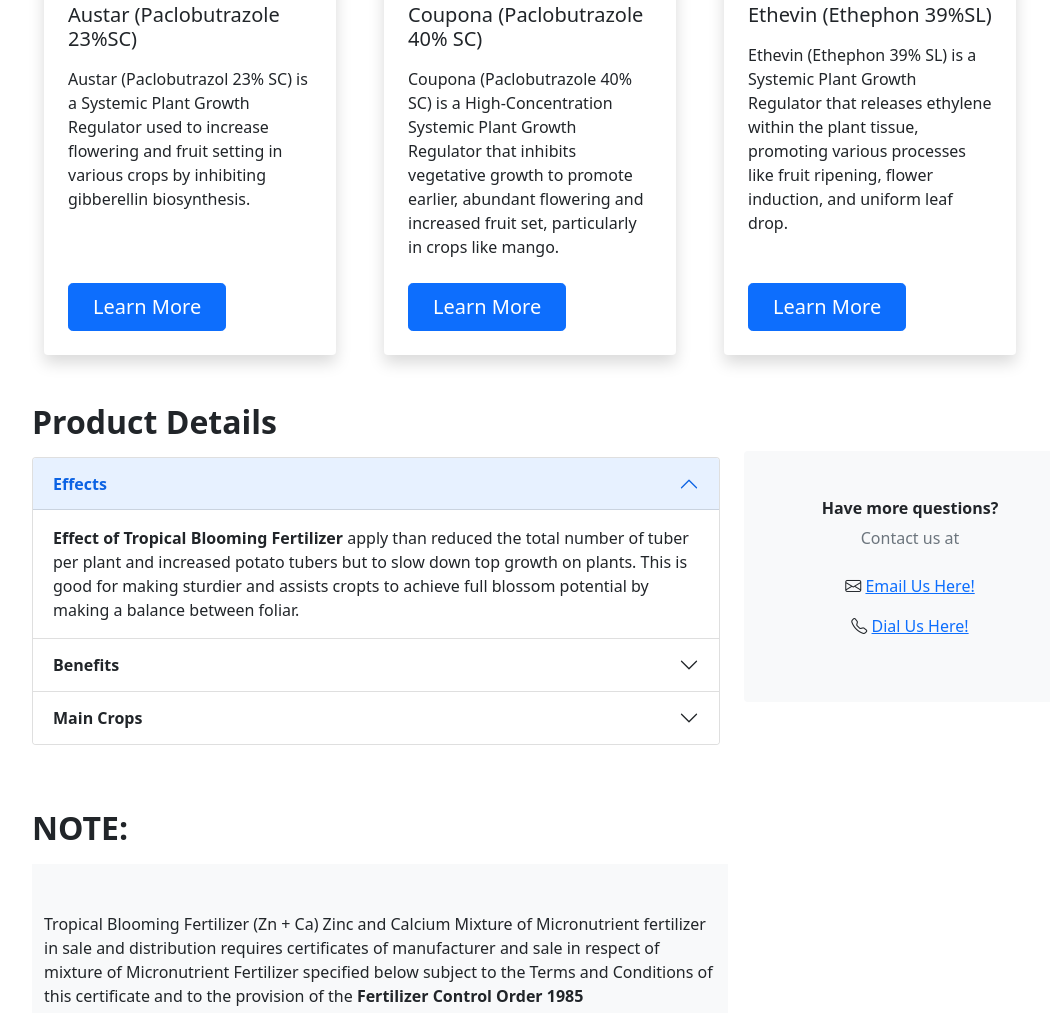
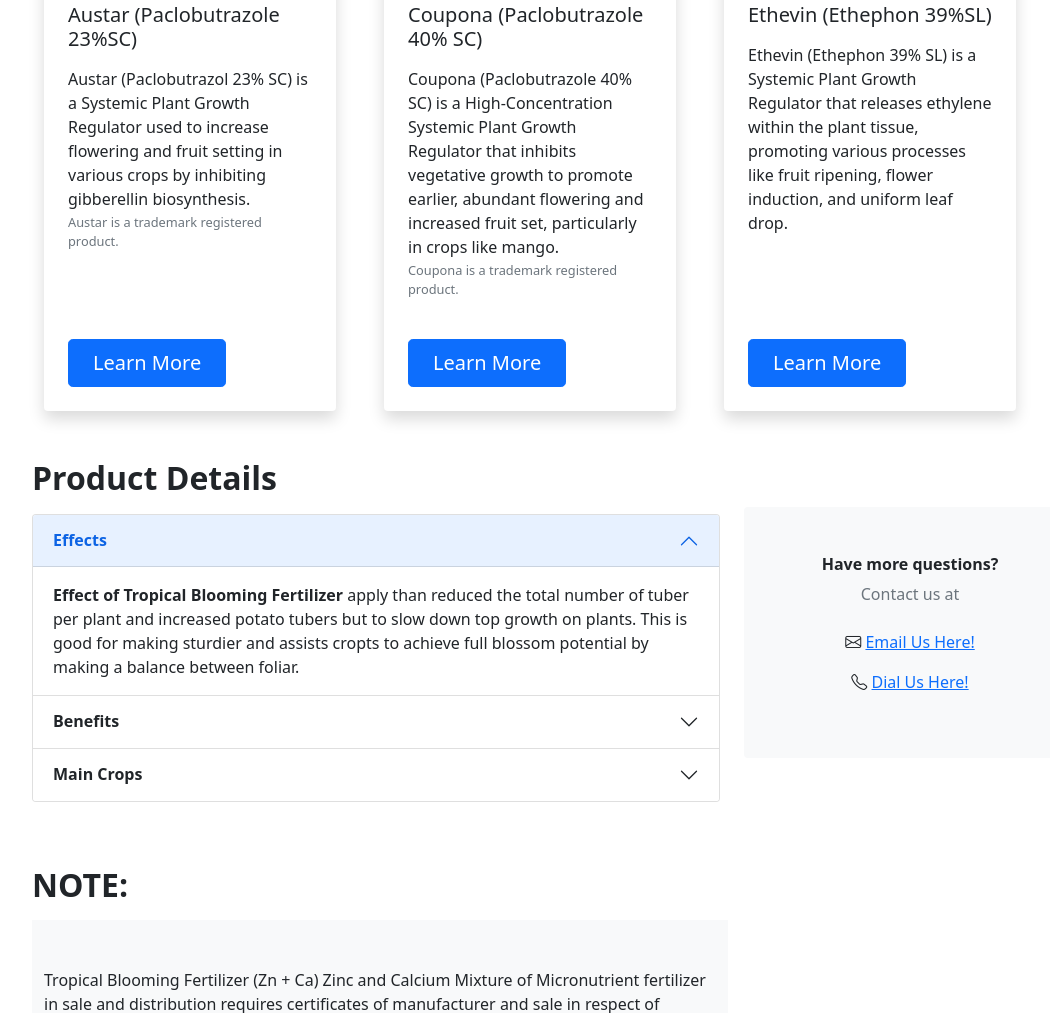
Before and after one commit to Vivek0306/Web_VINIT, a plain HTML site: page index.html in a window 1280 px wide. Shown: the part 4952-5965 px from the top of the page, without its empty margins (86-1136 px from the left). Drawn offline with nearby package versions, Linux system fonts and the light colour scheme.

Commit message:
Add trademark notice for Austar and Coupona

```diff
--- a/index.html
+++ b/index.html
@@ -360,6 +360,7 @@
                                                         <div class="badge bg-primary bg-gradient rounded-pill mb-2">Product</div>
                                                         <h5 class="card-title mb-3">Austar (Paclobutrazole 23%SC)</h5>
                                                         <p class="card-text mb-0">Austar (Paclobutrazol 23% SC) is a Systemic Plant Growth Regulator used to increase flowering and fruit setting in various crops by inhibiting gibberellin biosynthesis.</p>
+                                                        <p class="text-muted" style="font-size: 0.8rem; margin-top: 2px;">Austar is a trademark registered product.</p>
                                                     </div>
                                                     <div class="card-footer p-4 pt-0 bg-transparent border-top-0">
                                                         <a class="btn btn-primary btn-lg px-4 me-sm-3" href="prod1.html">Learn More</a>
@@ -373,6 +374,7 @@
                                                         <div class="badge bg-primary bg-gradient rounded-pill mb-2">Product</div>
                                                         <h5 class="card-title mb-3">Coupona (Paclobutrazole 40% SC)</h5>
                                                         <p class="card-text mb-0">Coupona (Paclobutrazole 40% SC) is a High-Concentration Systemic Plant Growth Regulator that inhibits vegetative growth to promote earlier, abundant flowering and increased fruit set, particularly in crops like mango.</p>
+                                                        <p class="text-muted" style="font-size: 0.8rem; margin-top: 2px;">Coupona is a trademark registered product.</p>
                                                     </div>
                                                     <div class="card-footer p-4 pt-0 bg-transparent border-top-0">
                                                         <a class="btn btn-primary btn-lg px-4 me-sm-3" href="prod1.html">Learn More</a>
```
